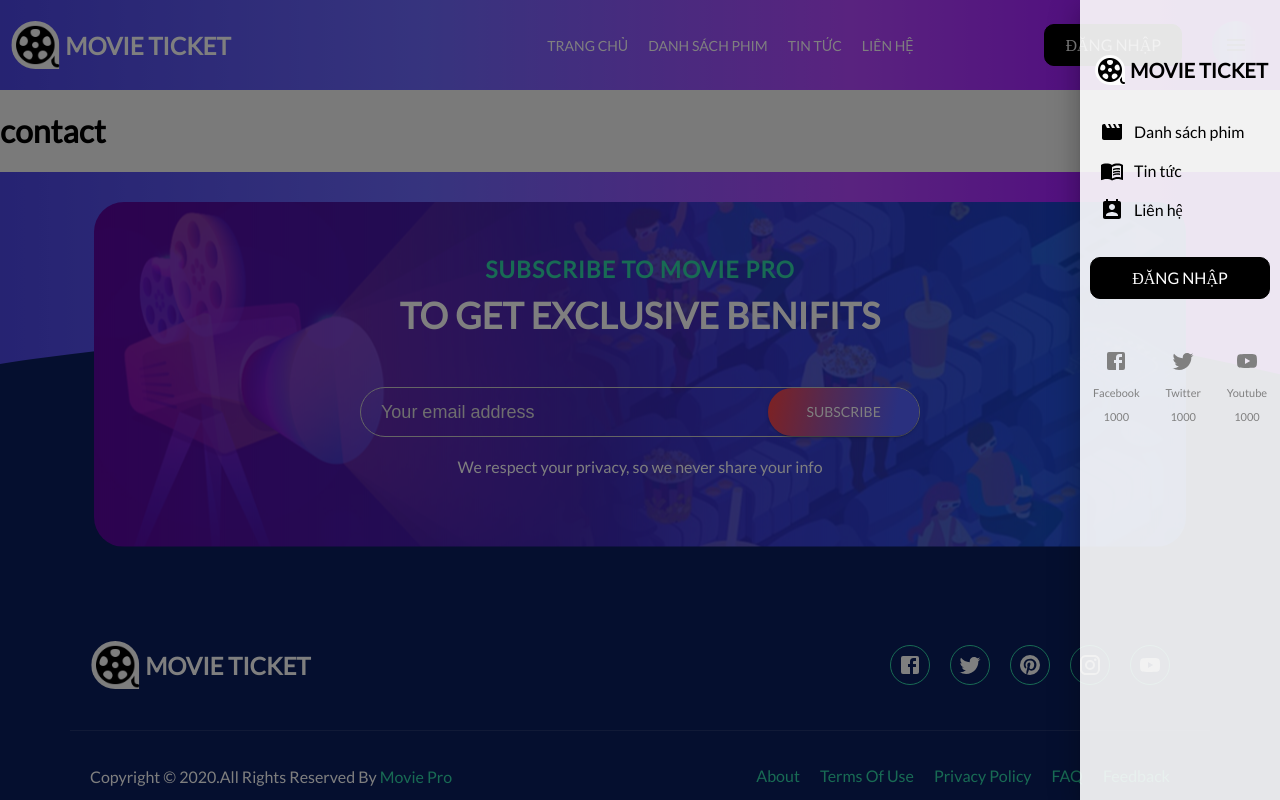
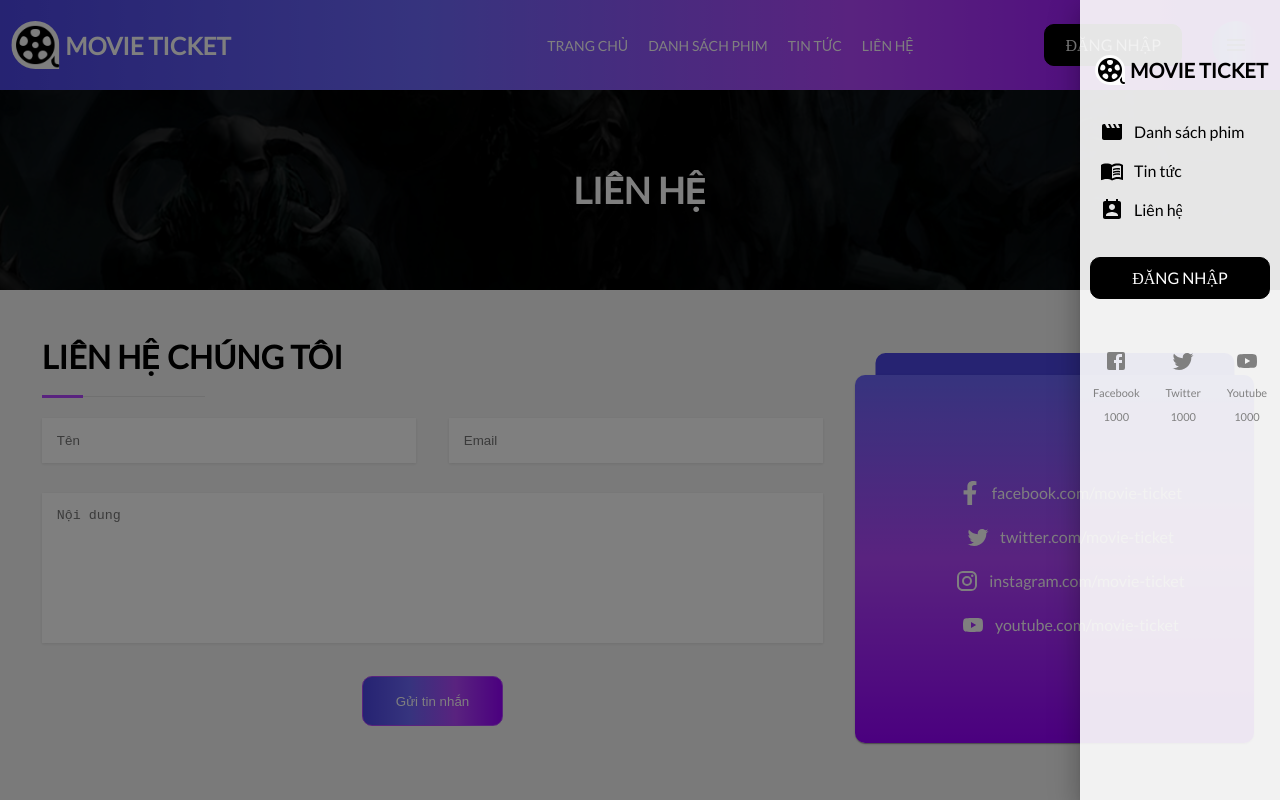
Before and after one commit to ldhnguyen9292/Nhom06-DuAnCuoiKhoa-MovieTicket, a React (Create React App) app in the folder movie-ticket/: page /contact in a window 1280 px wide. Both pictures are taken after a click on the button 1235 px from the left and 45 px from the top of the page. Shown: the top 800 px of the page. Built offline with nearby package versions, Linux system fonts and the light colour scheme; grey boxes are pictures that could not be loaded.

Commit message:
xong contact lần 1

```diff
--- a/movie-ticket/src/client/components/news-components/news-content/news-card/news-card-styles.js
+++ b/movie-ticket/src/client/components/news-components/news-content/news-card/news-card-styles.js
@@ -14,7 +14,21 @@ export const useStyles = makeStyles((theme) => ({
     },
   },
   content: {
-    padding: "4%",
+    padding: "4% 4% 0",
+    display: "-webkit-box",
+    "-webkit-line-clamp": 5,
+    "-webkit-box-orient": "vertical",
+    overflow: "hidden",
+    transition: "all 0.5s",
+  },
+  contentUnlock: {
+    padding: "4% 4% 0",
+    transition: "all 0.5s",
+  },
+  lockBtn: {
+    color: "#b446ff",
+    cursor: "pointer",
+    padding: "0 4%",
   },
   titleRed: {
     color: "#b446ff",
--- a/movie-ticket/src/client/components/news-components/news-content/news-card/news-card.jsx
+++ b/movie-ticket/src/client/components/news-components/news-content/news-card/news-card.jsx
@@ -9,6 +9,8 @@ import LocalOfferIcon from "@material-ui/icons/LocalOffer";
 
 function NewsCard() {
   const classes = useStyles();
+  const [lock, setLock] = useState(true);
+  const [open, setOpen] = useState(false);
   //   const [mess, setMess] = useState("");
 
   const handleChange = (event) => {
@@ -87,10 +89,18 @@ function NewsCard() {
     );
   };
 
+  const handleLock = () => {
+    setLock(!lock);
+  };
+
+  const handleOpen = () => {
+    setOpen(!open);
+  };
+
   return (
     <Paper className={classes.root}>
       <CardMedia component="img" src={NewsDemo} className={classes.imgTop} />
-      <div className={classes.content}>
+      <div className={lock ? classes.content : classes.contentUnlock}>
         <p className={classes.titleRed}>02/07/2021 | Admin</p>
         <h3 className={classes.title}>Tên bài báo</h3>
         <p>
@@ -139,6 +149,9 @@ function NewsCard() {
           autem odit nam aliquam possimus natus voluptas consequatur.
         </p>
       </div>
+      <div onClick={handleLock} className={classes.lockBtn}>
+        {lock ? <p>Xem thêm</p> : <p>Rút gọn</p>}
+      </div>
       <div className={classes.footer}>
         <Grid container spacing={3} alignItems="center" justify="space-between">
           <Grid item xs={4} style={{ padding: "2%" }}>
@@ -147,7 +160,7 @@ function NewsCard() {
               <span className={classes.text}>10 thích</span>
             </Grid>
           </Grid>
-          <Grid item xs={4} style={{ padding: "2%" }}>
+          <Grid item xs={4} style={{ padding: "2%" }} onClick={handleOpen}>
             <Grid container justify="center" className={classes.iconBox}>
               <QuestionAnswerIcon className={classes.icon} />
               <span className={classes.text}>10 ý kiến</span>
@@ -161,7 +174,7 @@ function NewsCard() {
           </Grid>
         </Grid>
       </div>
-      <div>{renderMesseges()}</div>
+      {open ? <div>{renderMesseges()}</div> : <></>}
     </Paper>
   );
 }
--- a/movie-ticket/src/client/components/news-components/news-content/news-content-styles.js
+++ b/movie-ticket/src/client/components/news-components/news-content/news-content-styles.js
@@ -0,0 +1,7 @@
+import { makeStyles } from "@material-ui/core";
+
+export const useStyles = makeStyles(() => ({
+  box: {
+    marginBottom: 20,
+  },
+}));
--- a/movie-ticket/src/client/components/news-components/news-content/news-content.jsx
+++ b/movie-ticket/src/client/components/news-components/news-content/news-content.jsx
@@ -1,11 +1,18 @@
 import React from "react";
 import NewsCard from "./news-card/news-card";
+import { useStyles } from "./news-content-styles";
 import NewsPagination from "./news-pagination/news-pagination";
 
 function NewsContent() {
+  const classes = useStyles();
   return (
     <>
-      <NewsCard />
+      <div className={classes.box}>
+        <NewsCard />
+      </div>
+      <div className={classes.box}>
+        <NewsCard />
+      </div>
       <NewsPagination />
     </>
   );
--- a/movie-ticket/src/client/components/news-components/news-sidebar/subscribe/subscribe-styles.js
+++ b/movie-ticket/src/client/components/news-components/news-sidebar/subscribe/subscribe-styles.js
@@ -17,7 +17,7 @@ export const useStyles = makeStyles(() => ({
     width: "100%",
     padding: "5%",
     borderRadius: 10,
-    background: "#b446ff",
+    background: "linear-gradient(to right, #4c46e6, #6d68fe, #b446ff, rgb(151, 0, 255))",
     border: "1px solid #b446ff",
     color: "white",
     fontSize: 18,
--- /dev/null
+++ b/movie-ticket/src/client/pages/contact/contact-styles.page.js
@@ -0,0 +1,123 @@
+import { makeStyles } from "@material-ui/core";
+
+const lineSetting = {
+  position: "absolute",
+  content: '""',
+  background: "#e2e2e2",
+  bottom: 0,
+  left: "2%",
+};
+
+export const useStyles = makeStyles((theme) => ({
+  topBox: {
+    padding: "5% 8%",
+    [theme.breakpoints.up("lg")]: {
+      padding: "2% 2% 5%",
+    },
+  },
+  title: {
+    textTransform: "uppercase",
+    padding: "0 2%",
+    position: "relative",
+    paddingBottom: 20,
+    "&::before": {
+      ...lineSetting,
+      width: "20%",
+      height: 1,
+    },
+    "&::after": {
+      ...lineSetting,
+      width: "5%",
+      height: 3,
+      background: "#b446ff",
+      bottom: -1,
+    },
+  },
+  inputText: {
+    width: "100%",
+    padding: "0 2%",
+    marginBottom: 30,
+    "& input": {
+      width: "100%",
+      boxShadow: "0px 1px 3px 0px rgb(0 0 0 / 10%)",
+      border: "none",
+      outline: "none",
+      padding: 15,
+    },
+    "& textarea": {
+      width: "100%",
+      boxShadow: "0px 1px 3px 0px rgb(0 0 0 / 10%)",
+      border: "none",
+      outline: "none",
+      padding: 15,
+      resize: "none",
+      height: 150,
+    },
+  },
+  contactBtn: {
+    padding: "2% 4%",
+    borderRadius: 10,
+    color: "white",
+    background:
+      "linear-gradient(to right, #4c46e6, #6d68fe, #b446ff, rgb(151, 0, 255))",
+    border: "1px solid #b446ff",
+    cursor: "pointer",
+    transition: "all 0.5s",
+    "&:hover": {
+      background: "white",
+      color: "#b446ff",
+    },
+  },
+  topRightBox: {
+    background:
+      "linear-gradient(to bottom, #6d68fe, #b446ff, rgb(151, 0, 255))",
+    color: "white",
+    padding: "20% 4%",
+    marginTop: "15%",
+    position: "relative",
+    borderRadius: 10,
+    "& li": {
+      listStyle: "none",
+      display: "flex",
+      alignItems: "center",
+      justifyContent: "center",
+      cursor: "pointer",
+    },
+    "&::before": {
+      ...lineSetting,
+      top: "-6%",
+      left: "50%",
+      width: "90%",
+      height: 40,
+      background: "#4c46e6",
+      transform: "translateX(-50%)",
+      zIndex: -1,
+      borderRadius: "10px 10px 0 0",
+    },
+  },
+  text: {
+    margin: 10,
+  },
+  botItem: {
+    textAlign: "center",
+    padding: "40px 0",
+    "& svg": {
+      background:
+        "linear-gradient(to bottom,#4c46e6, #6d68fe, #b446ff, rgb(151, 0, 255))",
+      fontSize: 80,
+      padding: 10,
+      color: "#f6f6f6",
+      borderRadius: 10,
+    },
+    "& h4": {
+      textTransform: "capitalize",
+    },
+  },
+  emailText: {
+    cursor: "pointer",
+    transition: "all 0.5s",
+    "&:hover": {
+      color: "#b446ff",
+    },
+  },
+}));
--- a/movie-ticket/src/client/pages/contact/contact.page.jsx
+++ b/movie-ticket/src/client/pages/contact/contact.page.jsx
@@ -1,9 +1,141 @@
 import React from "react";
+import { Grid, Paper, CardMedia, Typography, SvgIcon } from "@material-ui/core";
+import PhoneIcon from "@material-ui/icons/Phone";
+import LocationOnIcon from "@material-ui/icons/LocationOn";
+import EmailIcon from "@material-ui/icons/Email";
+import BCTopHeader from "./../../components/movie-components/booking-confirmation-components/bc-top-header/bc-top-header";
+import { useStyles } from "./contact-styles.page";
+import TwitterIcon from "@material-ui/icons/Twitter";
+import YouTubeIcon from "@material-ui/icons/YouTube";
+import InstagramIcon from "@material-ui/icons/Instagram";
+import { ReactComponent as FacebookIcon } from "./../../../assets/svg/facebook-f-brands.svg";
+
+const arrayContact = [
+  {
+    iconSrc: PhoneIcon,
+    title: "Số điện thoại",
+    detail1: "0901.8888888",
+    detail2: "0900.8888888",
+  },
+  {
+    iconSrc: LocationOnIcon,
+    title: "Địa chỉ",
+    detail1: "81 xô viết nghệ tĩnh, bình thạnh",
+    detail2: "90 nguyễn thị minh khai, quận 1",
+  },
+  {
+    iconSrc: EmailIcon,
+    title: "Email",
+    detail1: "movie.ticket@gmail.com",
+    detail2: "movie.support@gmail.com",
+  },
+];
 
 function Contact() {
+  const classes = useStyles();
+
+  const renderTop = () => {
+    return (
+      <div>
+        <Grid container spacing={2} className={classes.topBox}>
+          <Grid item xs={12} lg={8}>
+            <h1 className={classes.title}>Liên hệ chúng tôi</h1>
+            <form>
+              <Grid container justify="center">
+                <Grid item xs={12} lg={6} className={classes.inputText}>
+                  <input type="text" placeholder="Tên" />
+                </Grid>
+                <Grid item xs={12} lg={6} className={classes.inputText}>
+                  <input type="email" placeholder="Email" />
+                </Grid>
+                <Grid item xs={12} className={classes.inputText}>
+                  <textarea placeholder="Nội dung" />
+                </Grid>
+                <button type="submit" className={classes.contactBtn}>
+                  Gửi tin nhắn
+                </button>
+              </Grid>
+            </form>
+          </Grid>
+          <Grid item xs={12} lg={4}>
+            <Paper className={classes.topRightBox}>
+              <ul>
+                <li>
+                  <SvgIcon>
+                    <FacebookIcon />
+                  </SvgIcon>
+                  <Typography className={classes.text}>
+                    facebook.com/movie-ticket
+                  </Typography>
+                </li>
+                <li>
+                  <TwitterIcon />
+                  <Typography className={classes.text}>
+                    twitter.com/movie-ticket
+                  </Typography>
+                </li>
+                <li>
+                  <InstagramIcon />
+                  <Typography className={classes.text}>
+                    instagram.com/movie-ticket
+                  </Typography>
+                </li>
+                <li>
+                  <YouTubeIcon />
+                  <Typography className={classes.text}>
+                    youtube.com/movie-ticket
+                  </Typography>
+                </li>
+              </ul>
+            </Paper>
+          </Grid>
+        </Grid>
+      </div>
+    );
+  };
+
+  const renderMid = () => {
+    return (
+      <div>
+        <CardMedia
+          component="iframe"
+          src="https://www.google.com/maps/embed?pb=!1m18!1m12!1m3!1d125395.36687315685!2d106.68880688696957!3d10.841493741446037!2m3!1f0!2f0!3f0!3m2!1i1024!2i768!4f13.1!3m3!1m2!1s0x317528a0d0de077b%3A0xf6c9f61a0b32f601!2zVMOyYSBuaMOgIFdJTiBIT01F!5e0!3m2!1svi!2s!4v1625301554327!5m2!1svi!2s"
+          height={400}
+        />
+      </div>
+    );
+  };
+
+  const renderBot = () => {
+    return (
+      <div>
+        <Grid container justify="space-around" alignItems="center">
+          {arrayContact.map((value, index) => {
+            const last = arrayContact.length - 1;
+            return (
+              <Grid key={index} item xs={12} md={4} className={classes.botItem}>
+                <value.iconSrc />
+                <h4>{value.title}</h4>
+                <p className={index === last ? classes.emailText : ""}>
+                  {value.detail1}
+                </p>
+                <p className={index === last ? classes.emailText : ""}>
+                  {value.detail2}
+                </p>
+              </Grid>
+            );
+          })}
+        </Grid>
+      </div>
+    );
+  };
+
   return (
     <div>
-      <h1>contact</h1>
+      <BCTopHeader title="Liên hệ" />
+      {renderTop()}
+      {renderMid()}
+      {renderBot()}
     </div>
   );
 }
```
Also changed, not shown: movie-ticket/src/assets/svg/facebook-f-brands.svg (added).
